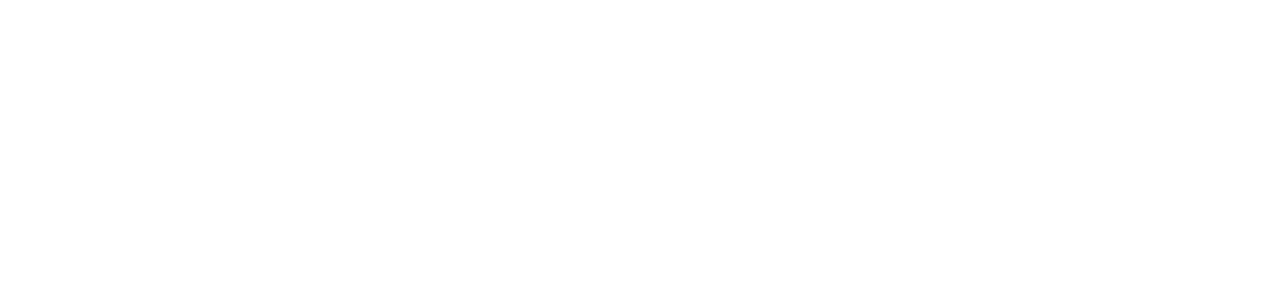
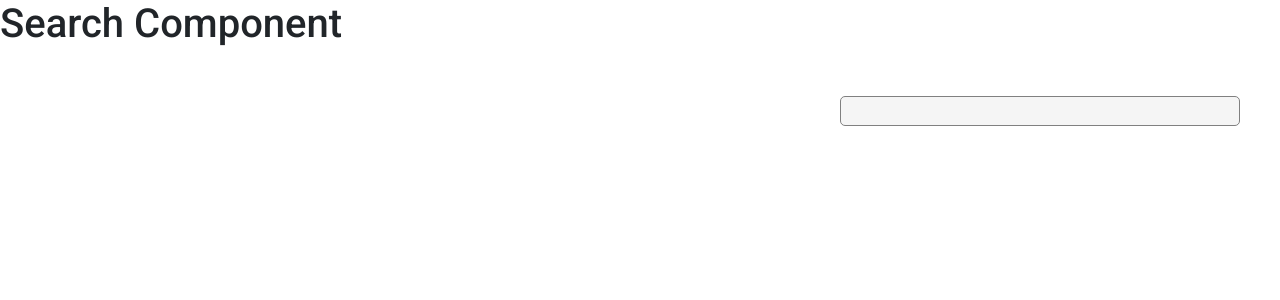
Before and after one commit to Phosah/vue_nft_project, a Vue app: page /search-box in a window 1280 px wide. Shown: the top 300 px of the page. Built offline with nearby package versions, Linux system fonts and the light colour scheme.

Commit message:
added search-box

```diff
--- a/src/router/index.js
+++ b/src/router/index.js
@@ -17,6 +17,11 @@
     // this generates a separate chunk (about.[hash].js) for this route
     // which is lazy-loaded when the route is visited.
     component: () => import(/* webpackChunkName: "about" */ '../views/About.vue')
+  },
+  {
+    path: '/search-box',
+    name: 'searchBox',
+    component: () => import ('../views/component/searchBox.vue')
   }
 ]
 
--- a/src/store/index.js
+++ b/src/store/index.js
@@ -1,5 +1,6 @@
 import Vue from 'vue'
 import Vuex from 'vuex'
+//import searchBox from '../views/component/searchBox.vue'
 
 Vue.use(Vuex)
 
@@ -11,5 +12,6 @@
   actions: {
   },
   modules: {
+    //searchBox
   }
 })
--- /dev/null
+++ b/src/views/component/searchBox.vue
@@ -0,0 +1,61 @@
+<template>
+  <div class="searchBox">
+    <h1>Search Component</h1>
+    <input type="text" placeholder="Search Cities, Players and Nfts etc." v-model= "search" :class= "search" model-event = "Change">
+    <h3>{{search}}</h3>
+  </div>
+</template>
+
+<script>
+  //import { ref } from '@vue/composition-api'
+  export default {
+  name: 'SearchBox',
+  props: {
+  },
+  //setup(){
+    //const search= ref(null)
+
+    //const handleChange = ()=>{
+      //search.value = " "
+    //}
+    //return {search, handleChange, ref}
+  //}
+  data(){
+    return{
+      search: " "
+    }
+  },
+  methods: {
+    handleChange(){
+      this.$ref.search.value
+    }
+  },
+}
+</script>
+
+<style scoped>
+
+input{
+  border: 1px solid grey;
+  border-radius: 5px;
+  height: 30px;
+  width:400px;
+  margin: 40px;
+  outline: 0;
+  font-size: 15px;
+  padding: 6px;
+  background-color: #f5f5f5;
+  float:right;
+}
+input:hover, input:focus{
+  border : 2px solid blue;
+  background-color: white;
+}
+h3{
+  float: right;
+  font-size: 20px;
+  text-align: center;
+  margin: 40px;
+  top:0px;
+}
+</style>
```
